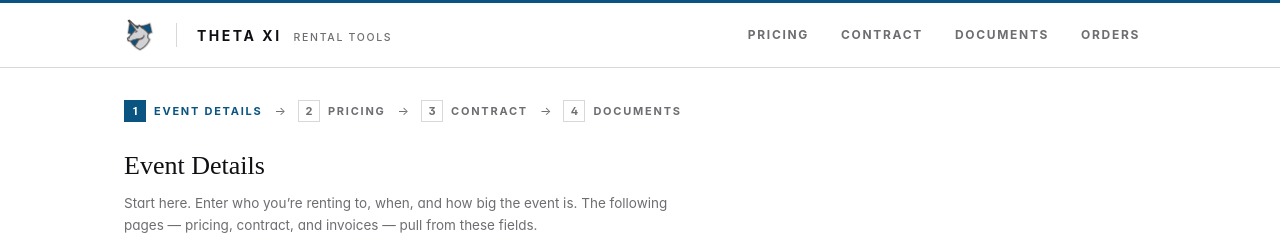
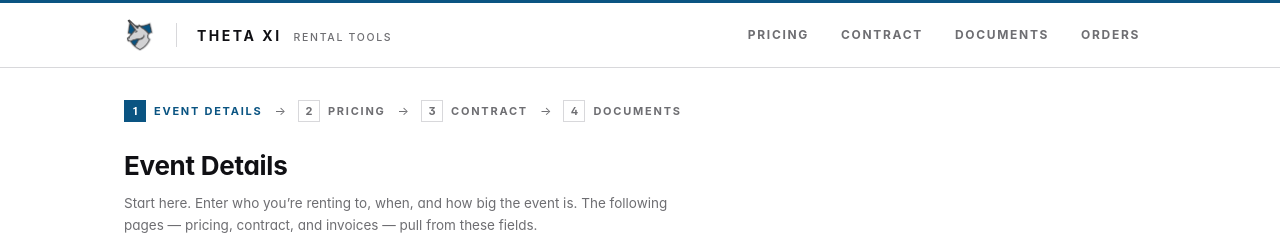
Before and after one commit to NathanDai5287/admin-cal-taxi, a Next.js app: page /host in a window 1280 px wide. Shown: the top 236 px of the page. Built offline with nearby package versions, Linux system fonts and the light colour scheme.

Commit message:
Revert "Use Old English Text MT font for sub-app page titles"
This reverts commit 1ebd232fa9168e0ea6aa7775dd0fe11663488a64.

```diff
--- a/app/globals.css
+++ b/app/globals.css
@@ -1,10 +1,4 @@
 @import "tailwindcss";
-
-:root {
-  /* Sub-app page titles. "Old English Text MT" ships with Windows/Office;
-     falls back to serif on machines without it. */
-  --font-old-english: "Old English Text MT", "Old English Text", "Engravers Old English BT", serif;
-}
 
 body {
   background: #f8fafc;
@@ -202,9 +196,6 @@ body {
   }
   [data-host] .page-title {
     @apply text-[26px] font-bold text-ink tracking-[-0.01em] mt-1;
-    font-family: var(--font-old-english);
-    font-weight: 400;
-    letter-spacing: 0;
   }
   [data-host] .page-lede {
     @apply text-[13.5px] text-muted mt-2 max-w-[580px] leading-relaxed;
--- a/app/reimbursements/reimbursements.css
+++ b/app/reimbursements/reimbursements.css
@@ -160,7 +160,6 @@ html[data-reimbursement-theme="dark"] [data-reimbursements] {
 .auth-card h1, .page-heading h1 {
   margin: 22px 0 8px; font-family: Georgia, serif; font-size: 2.25rem; font-weight: 500; letter-spacing: -.03em;
 }
-.page-heading h1 { font-family: var(--font-old-english); font-weight: 400; letter-spacing: 0; }
 .auth-card > p, .page-heading p { margin: 0; color: var(--muted); line-height: 1.6; }
 .auth-card .auth-error { margin-top: 20px; color: var(--notice); }
 .form-stack { display: grid; gap: 18px; margin-top: 28px; }
--- a/app/rush/page.tsx
+++ b/app/rush/page.tsx
@@ -28,12 +28,7 @@ export default async function RushAdminPage() {
     <main className="mx-auto max-w-4xl px-6 py-10">
       <SiteHomeIcon />
 
-      <h1
-        className="mt-2 text-2xl font-normal text-slate-900"
-        style={{ fontFamily: "var(--font-old-english)" }}
-      >
-        Rush Week
-      </h1>
+      <h1 className="mt-2 text-2xl font-bold text-slate-900">Rush Week</h1>
       <p className="mt-1 text-sm text-slate-500">
         {leads.length} RSVP{leads.length === 1 ? "" : "s"} — {autoCount} from
         the popup, {manualCount} from the RSVP button
```
